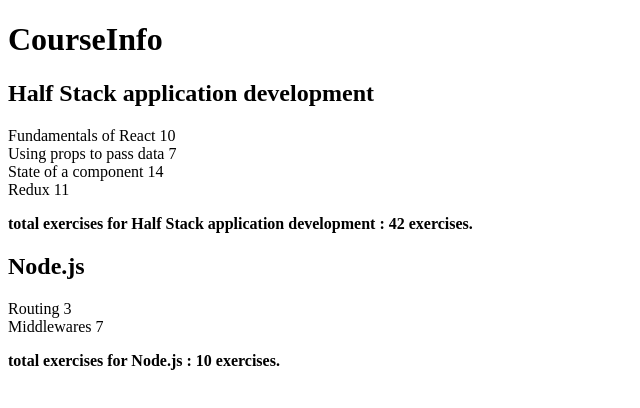
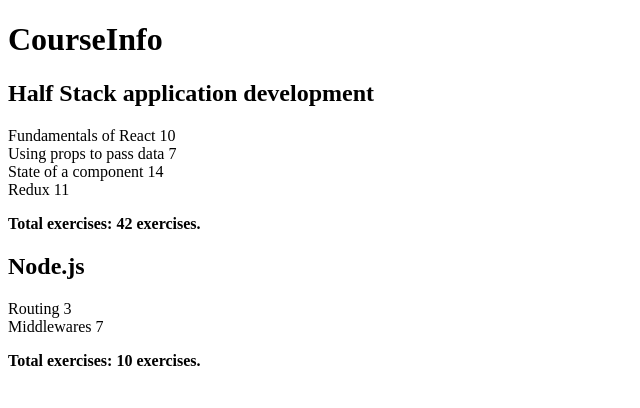
Before and after one commit to Chinmaya255696/full-stack-open-2023, a React (Vite) app in the folder part2/courseInfo/: page / in a window 1280 px wide. Shown: the top 408 px of the page, without its empty margins (0-640 px from the left). Built offline with nearby package versions, Linux system fonts and the light colour scheme.

Commit message:
Completed 2.5: separate module

```diff
--- a/part2/courseInfo/src/App.jsx
+++ b/part2/courseInfo/src/App.jsx
@@ -5,54 +5,52 @@
 const App = () => {
   const courses = [
     {
-      name: 'Half Stack application development',
+      name: "Half Stack application development",
       id: 1,
       parts: [
         {
-          name: 'Fundamentals of React',
+          name: "Fundamentals of React",
           exercises: 10,
-          id: 1
+          id: 1,
         },
         {
-          name: 'Using props to pass data',
+          name: "Using props to pass data",
           exercises: 7,
-          id: 2
+          id: 2,
         },
         {
-          name: 'State of a component',
+          name: "State of a component",
           exercises: 14,
-          id: 3
+          id: 3,
         },
         {
-          name: 'Redux',
+          name: "Redux",
           exercises: 11,
-          id: 4
-        }
-      ]
+          id: 4,
+        },
+      ],
     },
     {
-      name: 'Node.js',
+      name: "Node.js",
       id: 2,
       parts: [
         {
-          name: 'Routing',
+          name: "Routing",
           exercises: 3,
-          id: 1
+          id: 1,
         },
         {
-          name: 'Middlewares',
+          name: "Middlewares",
           exercises: 7,
-          id: 2
-        }
-      ]
-    }
-  ]
+          id: 2,
+        },
+      ],
+    },
+  ];
 
   return (
     <>
-
-       <CourseInfo courses={courses} />
-
+      <CourseInfo courses={courses} />
     </>
   );
 };
--- /dev/null
+++ b/part2/courseInfo/src/components/Course.jsx
@@ -0,0 +1,17 @@
+import React from "react";
+
+import Part from "./Part.jsx";
+import TotalExercises from "./TotalExercises.jsx";
+const Course = ({ course }) => {
+  return (
+    <div>
+      {course.parts.map((part) => (
+        <Part key={part.id} part={part} />
+      ))}
+
+      <TotalExercises parts={course.parts} />
+    </div>
+  );
+};
+
+export default Course;
--- a/part2/courseInfo/src/components/CourseInfo.jsx
+++ b/part2/courseInfo/src/components/CourseInfo.jsx
@@ -1,14 +1,6 @@
 import React from "react";
 import "./CourseInfo.css";
-
-const Part = ({ part }) => {
-  console.log(part);
-  return (
-    <div>
-      {part.name} {part.exercises}
-    </div>
-  );
-};
+import Course from "./Course";
 
 const CourseInfo = ({ courses }) => {
   console.log(courses);
@@ -19,14 +11,7 @@
       {courses.map((course) => (
         <div key={course.id}>
           <h2>{course.name}</h2>
-          {course.parts.map((part) => (
-            <Part key={part.id} part={part} />
-          ))}
-          <p>
-            total exercises for {course.name} :{" "}
-            {course.parts.reduce((total, part) => total + part.exercises, 0)}{" "}
-            exercises.
-          </p>
+          <Course course={course} />
         </div>
       ))}
     </>
--- /dev/null
+++ b/part2/courseInfo/src/components/Part.jsx
@@ -0,0 +1,12 @@
+// Part.js
+import React from "react";
+
+const Part = ({ part }) => {
+  return (
+    <div>
+      {part.name} {part.exercises}
+    </div>
+  );
+};
+
+export default Part;
--- /dev/null
+++ b/part2/courseInfo/src/components/TotalExercises.jsx
@@ -0,0 +1,12 @@
+import React from "react";
+
+const TotalExercises = ({ parts }) => {
+  const totalExercises = parts.reduce(
+    (total, part) => total + part.exercises,
+    0
+  );
+
+  return <p>Total exercises: {totalExercises} exercises.</p>;
+};
+
+export default TotalExercises;
```
